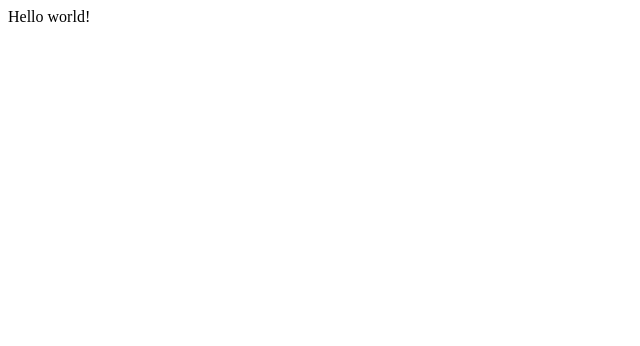
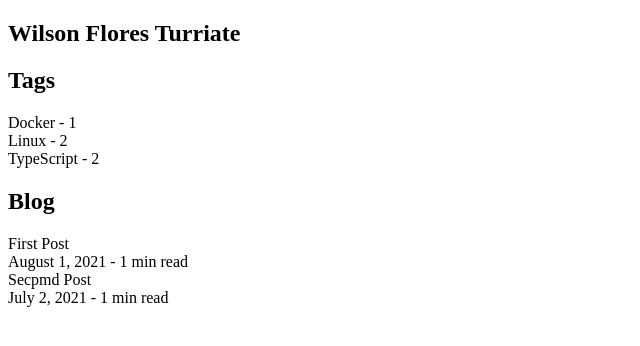
Before and after one commit to wilsson/wilson-website, a Gatsby site: page / in a window 1280 px wide. Shown: the whole page, without its empty margins (0-640 px from the left). Built offline with nearby package versions, Linux system fonts and the light colour scheme; Gatsby itself is replaced by a stand-in of ours.

Commit message:
feat: add pots and tags in home

```diff
--- a/src/pages/index.js
+++ b/src/pages/index.js
@@ -1,5 +1,51 @@
-import React from "react"
+import React from 'react'
+import { graphql } from 'gatsby'
 
-export default function Home() {
-  return <div>Hello world!</div>
+export default function Home({ data }) {
+  console.log('>>>', data)
+  const { edges: posts, group: tags } = data.allMdx
+
+  return(
+    <>
+      <h2>Wilson Flores Turriate</h2>
+      <h2>Tags</h2>
+      {tags.map(({ tag, totalCount }) => {
+        return(
+          <div>{tag} - {totalCount}</div>
+        )
+      })}
+      <h2>Blog</h2>
+      {posts.map(({ node }, key) => {
+        const { timeToRead, frontmatter } = node
+        const { title, date } = frontmatter
+        return(
+          <div key={key} className="flex justify-between mb-2">
+            <div>{title}</div>
+            <div>{date} - {timeToRead} min read</div>
+          </div>
+        )
+      })}
+    </>
+  )
 }
+
+export const query = graphql`
+  query  {
+    allMdx(sort: { fields: [frontmatter___date], order: DESC }) {
+      edges {
+        node {
+          frontmatter {
+            title
+            date(formatString: "MMMM D, YYYY")
+            tags
+          }
+          timeToRead
+        }
+      }
+      group(field: frontmatter___tags) {
+        tag: fieldValue
+        totalCount
+      }
+    }
+  }
+`
--- /dev/null
+++ b/src/posts/second-post.mdx
@@ -0,0 +1,11 @@
+---
+title: Secpmd Post
+slug: second-post
+date: "2021-07-02"
+tags:
+    - TypeScript
+    - Linux
+    - Docker
+---
+
+welcome first post!!
```
